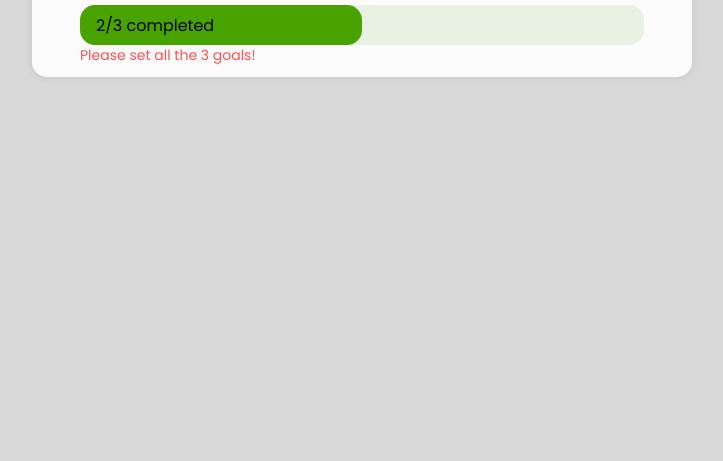
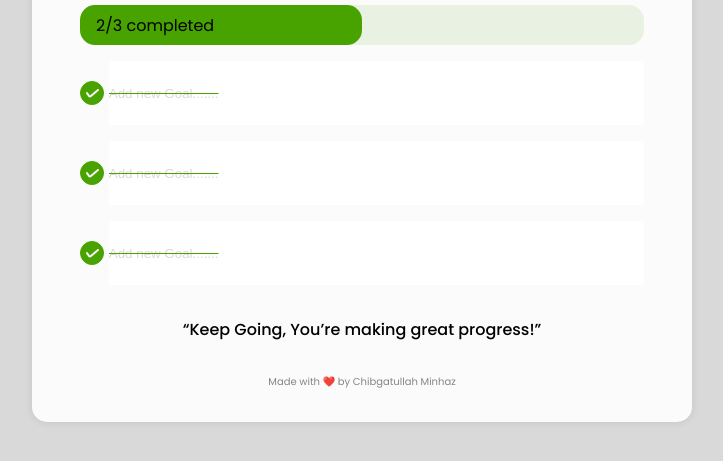
Before and after one commit to ChibgatullahMinhaz/Focus-on-Today, a plain HTML site: page index.html in a window 1280 px wide. Shown: the part 213-674 px from the top of the page, without its empty margins (278-1001 px from the left). Drawn offline with Linux system fonts and the light colour scheme.

Commit message:
design done✅

```diff
--- a/index.html
+++ b/index.html
@@ -22,6 +22,26 @@
                 </div>
                 <p class="goal_error">Please set all the 3 goals!</p>
             </div>
+            <div class="goa_container completed">
+                <div class="custom_checkbox">
+                    <img class="check-icon" src="img/cicon.svg" alt="check">
+                </div>
+                <input class="goal_input" type="text" placeholder="Add new Goal.......">
+            </div>
+            <div class="goa_container completed">
+                <div class="custom_checkbox">
+                    <img class="check-icon" src="img/cicon.svg" alt="check">
+                </div>
+                <input class="goal_input" type="text" placeholder="Add new Goal.......">
+            </div>
+            <div class="goa_container completed">
+                <div class="custom_checkbox">
+                    <img class="check-icon" src="img/cicon.svg" alt="check">
+                </div>
+                <input class="goal_input" type="text" placeholder="Add new Goal.......">
+            </div>
+            <h3>“Keep Going, You’re making great progress!”</h3>
+            <p class="wonerShip">Made with  ❤️ by Chibgatullah Minhaz</p>
         </div>
     </main>
 </body>
--- a/style.css
+++ b/style.css
@@ -68,10 +68,65 @@ main {
   margin-left: 1rem;
   font-family: var(--fontFamily);
 }
-.goal_error{
+.goal_error {
   font-family: var(--fontFamily);
   font-weight: 400;
   position: absolute;
-  color: #FF5151;
+  color: #ff5151;
   font-size: 14px;
+  display: none;
 }
+.custom_checkbox {
+  width: 24px;
+  height: 24px;
+  border: 1px solid #48a300;
+  border-radius: 50%;
+  flex-shrink: 0;
+  display: flex;
+  align-items: center;
+  justify-content: center;
+}
+.goa_container {
+  height: 4rem;
+  margin-top: 1rem;
+  display: flex;
+  align-items: center;
+  align-self: center;
+}
+.goal_input {
+  height: 100%;
+  outline: none;
+  border: none;
+  margin-left: 0.3rem;
+  flex-grow: 1;
+}
+.goal_input::placeholder {
+  color: #d9d9d9;
+  text-align: justify;
+}
+.completed .custom_checkbox {
+  background-color: #48a300;
+}
+.completed .checheck-icon{
+  display: none;
+}
+.completed .goal_input {
+  color: #48A300;
+  text-decoration-line: line-through;
+}
+h3{
+  text-align: center;
+  margin-top: 2rem;
+  font-family: var(--fontFamily);
+font-size: 16px;
+font-weight: 500;
+}
+.wonerShip{
+  margin-top: 2rem;
+  text-align: center;
+  color: #858585;
+  font-family: var(--fontFamily);
+  font-size: 10px;
+  font-weight: 400;
+
+}
```
Also changed, not shown: img/cicon.svg (added).
